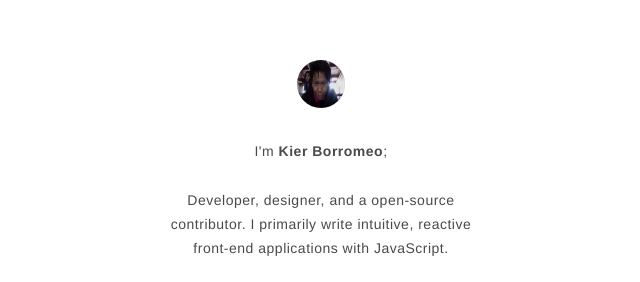
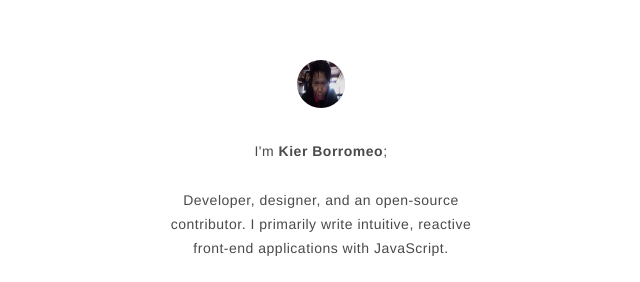
Before and after one commit to srph/o, a plain HTML site: page index.html in a window 1280 px wide. Shown: the part 158-440 px from the top of the page, 319-959 px from the left. Drawn offline with Linux system fonts and the light colour scheme.

Commit message:
Fix used 'article'.

```diff
--- a/index.html
+++ b/index.html
@@ -17,7 +17,7 @@
         <p>I'm <strong>Kier Borromeo</strong>;</p>
 
         <p>
-          Developer, designer, and a open-source contributor. I primarily write intuitive, reactive front-end applications with JavaScript.
+          Developer, designer, and an open-source contributor. I primarily write intuitive, reactive front-end applications with JavaScript.
         </p>
 
         <a href="emailto:seraphipod@gmail.com" class="btn -primary">
```
